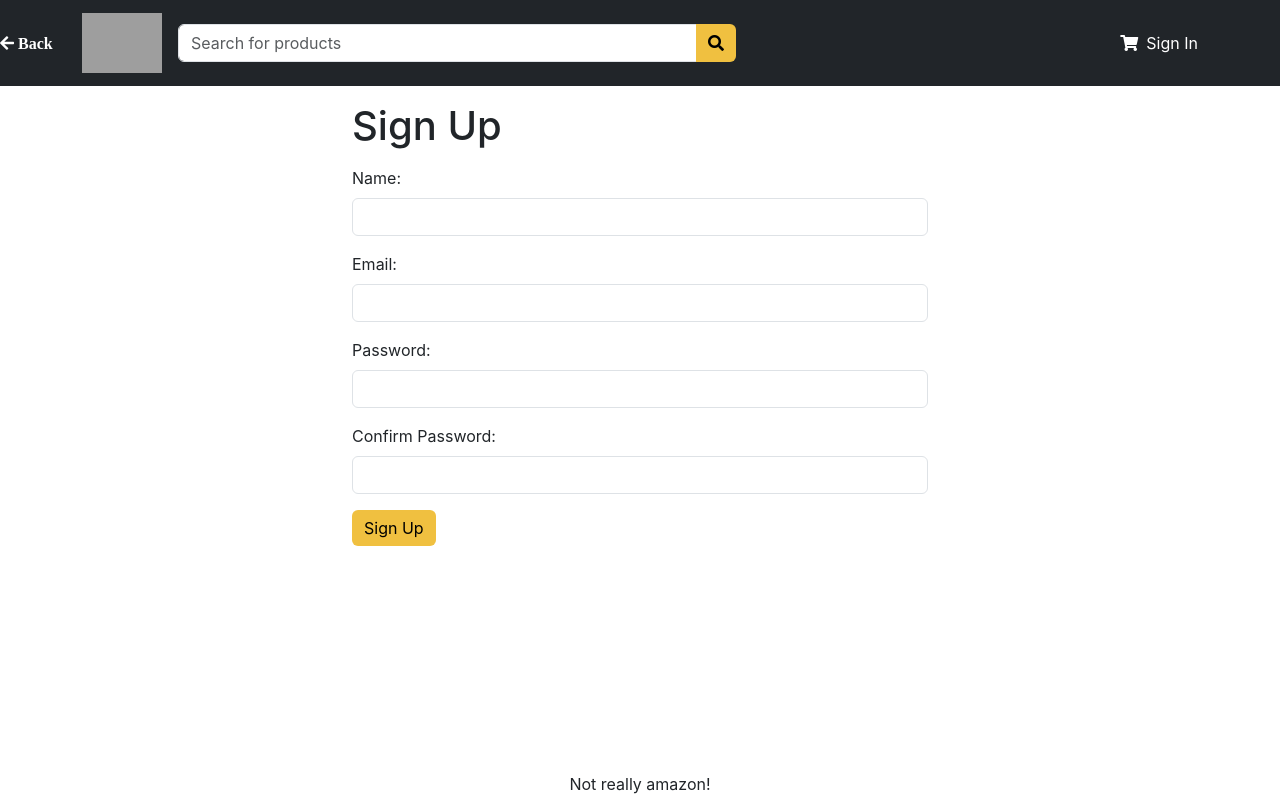
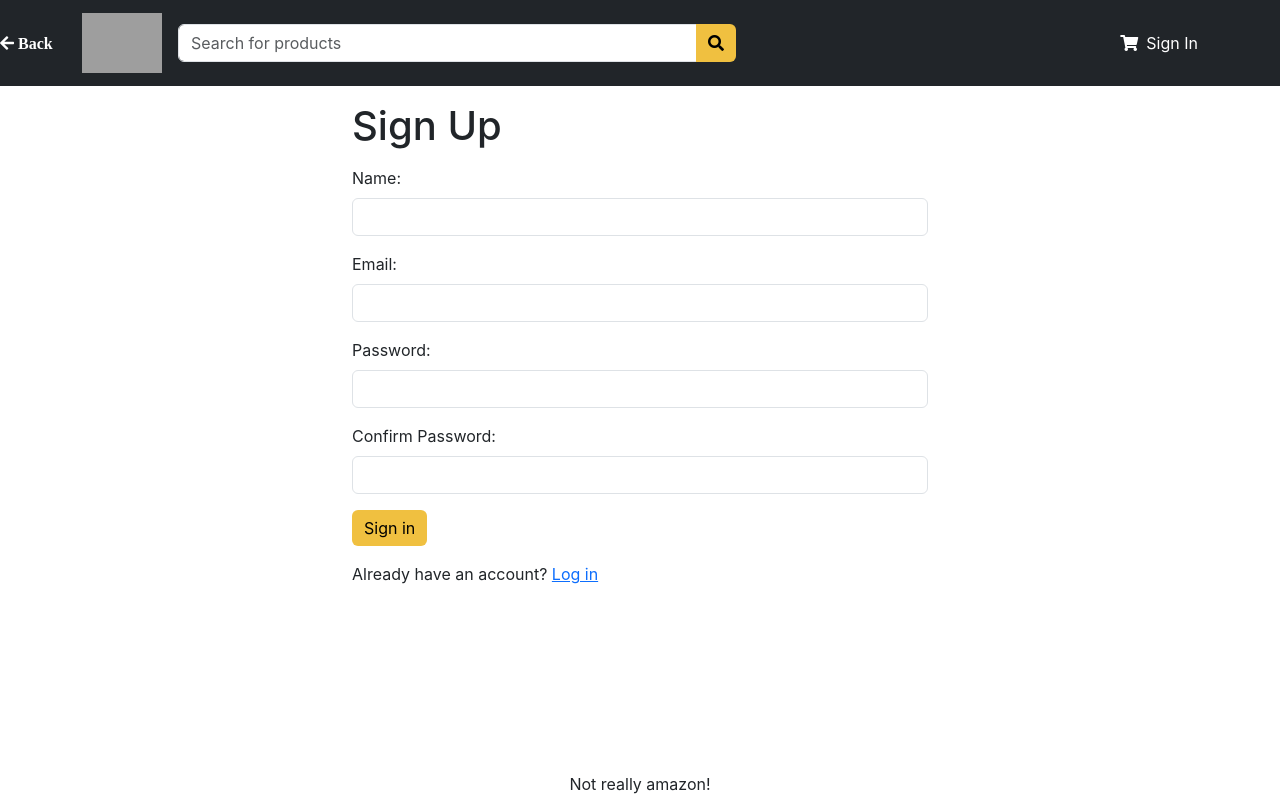
Before and after one commit to RSA-2048/AmazonClone, a React (Vite) app in the folder frontend/: page /signup in a window 1280 px wide. Built offline with nearby package versions, Linux system fonts and the light colour scheme; grey boxes are pictures that could not be loaded.

Commit message:
redirections

```diff
--- a/frontend/src/Components/CartPage/Checkout.jsx
+++ b/frontend/src/Components/CartPage/Checkout.jsx
@@ -2,7 +2,7 @@ import React from 'react'
 import { Card, ListGroup, Button } from '../../imports'
 
 
-const Checkout = ({ cartItems }) => {
+const Checkout = ({ cartItems, checkOutHandler }) => {
     return (
         <Card>
             <Card.Body>
@@ -17,7 +17,7 @@ const Checkout = ({ cartItems }) => {
                     </ListGroup.Item>
                     <ListGroup.Item>
                         <div className='d-grid'>
-                            <Button type='button' disabled={cartItems.length === 0} variant='primary'>Check Out</Button>
+                            <Button type='button' disabled={cartItems.length === 0} variant='primary' onClick={() => checkOutHandler()}>Check Out</Button>
                         </div>
                     </ListGroup.Item>
                 </ListGroup>
--- a/frontend/src/Components/CartPage/ItemsInCart.jsx
+++ b/frontend/src/Components/CartPage/ItemsInCart.jsx
@@ -14,7 +14,7 @@ const ItemsInCart = ({ cartItems, updateCartHandler, removeProductHandler }) =>
                         <ListGroup.Item key={item._id} className='mt-1 border'>
                             <Row>
                                 <Col md={8}><img src={item.image} alt={item.title} className='img-fluid rounded img-thumbnail' />
-                                    <Link to={`/products/${item.token}`}>{item.title}</Link>
+                                    <Link to={`/product/${item.token}`}>{item.title}</Link>
                                 </Col>
                                 <Col md={2}><Button onClick={() => updateCartHandler(item, item.quantity - 1)} disabled={item.quantity === 1} variant="light">
                                     <i className='fa fa-minus-circle' /></Button>
--- a/frontend/src/Components/DescriptionPage/ProductDescription.jsx
+++ b/frontend/src/Components/DescriptionPage/ProductDescription.jsx
@@ -16,9 +16,9 @@ const ProductDescription = ({ title, rating, price, description }) => {
                 Price: ${price}
             </ListGroupItem>
             <ListGroupItem>
-                Description: <p className='lead'>${description}</p>
+                Description: <p className='lead' style={{ wordWrap: "break-word" }}>${description}</p>
             </ListGroupItem>
-        </ListGroup>
+        </ListGroup >
     )
 }
 
--- a/frontend/src/Pages/CartPage.jsx
+++ b/frontend/src/Pages/CartPage.jsx
@@ -6,11 +6,17 @@ import ItemsInCart from '../Components/CartPage/ItemsInCart';
 import Checkout from '../Components/CartPage/Checkout';
 import { ADD_TO_CART, REMOVE_PRODUCT } from '../actions';
 import { getError } from '../utils';
+import { useNavigate } from 'react-router-dom';
 
 const CartPage = () => {
 
     const { state, dispatch: ctxDispatch } = useContext(Store);
     const { cart: { cartItems } } = state;
+    const navigate = useNavigate();
+
+    const checkOutHandler = () => {
+        navigate("/signin?redirect=/shipping");
+    };
 
     const updateCartHandler = async (product, quantity) => {
         try {
@@ -31,12 +37,15 @@ const CartPage = () => {
         ctxDispatch({ type: REMOVE_PRODUCT, payload: product });
     };
 
+
+
     return (
         <div>
             <Title title={"Shopping Cart"}></Title>
             <Row>
                 <Col md={8}><ItemsInCart cartItems={cartItems} updateCartHandler={updateCartHandler} removeProductHandler={removeProductHandler}></ItemsInCart></Col>
-                <Col md={4}><Checkout cartItems={cartItems}></Checkout></Col>
+                <Col md={4}>
+                    <Checkout cartItems={cartItems} checkOutHandler={checkOutHandler}></Checkout></Col>
             </Row>
         </div>
     )
--- a/frontend/src/Pages/SignIn.jsx
+++ b/frontend/src/Pages/SignIn.jsx
@@ -1,11 +1,11 @@
-import { useContext, useState } from "react"
+import { useContext, useEffect, useState } from "react"
 import axios from "axios"
 import Container from "react-bootstrap/Container"
 import Title from "../Components/Shared/Title"
 import Form from "react-bootstrap/Form"
 import { Button, Link, toast } from "../imports"
 import { getError } from "../utils"
-import { useNavigate } from "react-router-dom"
+import { useLocation, useNavigate } from "react-router-dom"
 import { Store } from "../Store"
 import { USER_SIGNIN } from "../actions"
 
@@ -13,7 +13,16 @@ const SignIn = () => {
     const [email, setEmail] = useState("")
     const [password, setPassword] = useState("")
     const navigate = useNavigate();
-    const { dispatch: ctxDispatch } = useContext(Store)
+    const { state: { userInfo }, dispatch: ctxDispatch } = useContext(Store);
+    const { search } = useLocation();
+    const redirectUrl = new URLSearchParams(search);
+    const redirectValue = redirectUrl.get("redirect");
+    const redirect = redirectValue ? redirectValue : '/';
+
+    useEffect(() => {
+        if (userInfo)
+            navigate(redirect);
+    }, [])
 
     const submitHandler = async (e) => {
         e.preventDefault()
@@ -21,7 +30,7 @@ const SignIn = () => {
             const { data } = await axios.post("/api/v1/users/signin", { email: email, password: password });
             ctxDispatch({ type: USER_SIGNIN, payload: data });
             localStorage.setItem("userInfo", JSON.stringify(data));
-            navigate("/");
+            navigate(redirect);
         } catch (error) {
             toast.error(getError(error));
         }
@@ -45,7 +54,7 @@ const SignIn = () => {
                 </div>
                 <div className="mb-3">
                     New customer? {" "}
-                    <Link to="/signup">Create your account</Link>
+                    <Link to={`/signup?redirect=${redirect}`}>Create your account</Link>
                 </div>
                 <div className="mb-3">
                     Forgot your Password?{" "}
--- a/frontend/src/Pages/SignUp.jsx
+++ b/frontend/src/Pages/SignUp.jsx
@@ -1,11 +1,11 @@
-import { useContext, useState } from "react"
+import { useContext, useEffect, useState } from "react"
 import axios from "axios"
 import Container from "react-bootstrap/Container"
 import Title from "../Components/Shared/Title"
 import Form from "react-bootstrap/Form"
 import { Button, Link, toast } from "../imports"
 import { getError } from "../utils"
-import { useNavigate } from "react-router-dom"
+import { useLocation, useNavigate } from "react-router-dom"
 import { Store } from "../Store"
 import { USER_SIGNUP } from "../actions"
 
@@ -16,7 +16,17 @@ const SignUp = () => {
     const [password, setPassword] = useState("");
     const [confirmPassword, setConfirmPassword] = useState("");
     const navigate = useNavigate();
-    const { dispatch: ctxDispatch } = useContext(Store)
+    const { state: { userInfo }, dispatch: ctxDispatch } = useContext(Store);
+    const { search } = useLocation();
+    const redirectUrl = new URLSearchParams(search);
+    const redirectValue = redirectUrl.get("redirect");
+    const redirect = redirectValue ? redirectValue : '/';
+
+    useEffect(() => {
+        if (userInfo)
+            navigate(redirect);
+    }, [])
+
 
     const submitHandler = async (e) => {
         e.preventDefault()
@@ -27,7 +37,7 @@ const SignUp = () => {
             const { data } = await axios.post("/api/v1/users/signup", { name: name, email: email, password: password });
             ctxDispatch({ type: USER_SIGNUP, payload: data });
             localStorage.setItem("userInfo", JSON.stringify(data));
-            navigate("/");
+            navigate(redirect);
         } catch (error) {
             toast.error(getError(error));
         }
@@ -55,7 +65,11 @@ const SignUp = () => {
                     <Form.Control type="password" required onChange={(e) => setConfirmPassword(e.target.value)}></Form.Control>
                 </Form.Group>
                 <div className="mb-3">
-                    <Button type="submit">Sign Up</Button>
+                    <Button type="submit">Sign in</Button>
+                </div>
+                <div className="mb-3">
+                    Already have an account?{" "}
+                    <Link to={`/signin?redirect=${redirect}`}>Log in</Link>
                 </div>
             </Form>
         </Container>
```
